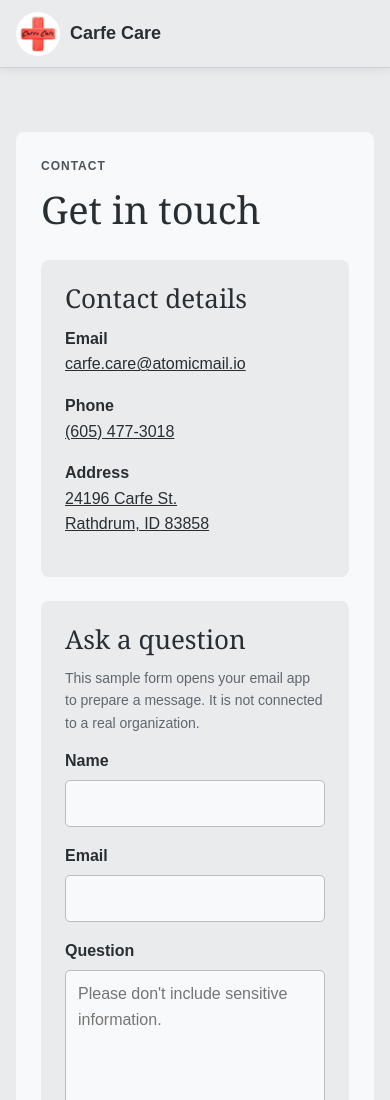
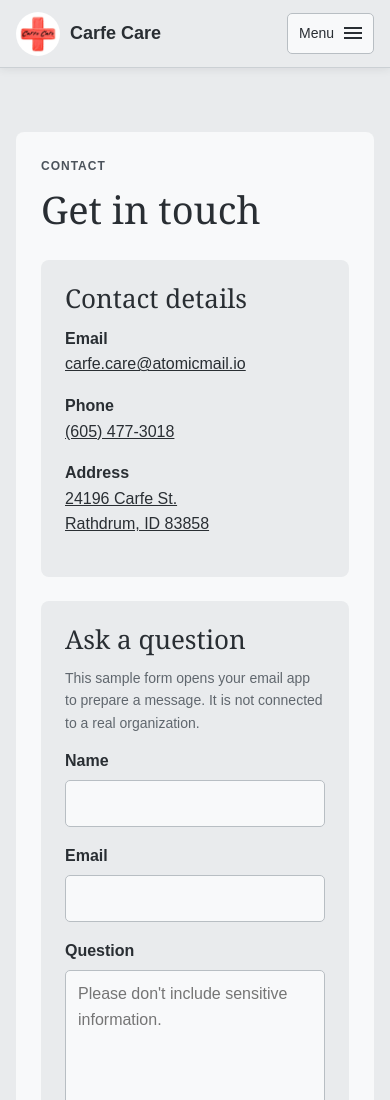
Before and after one commit to EarthWormsYas/Carfe-Care, a plain HTML site: page pages/contact.html in a window 390 px wide. Shown: the top 1100 px of the page. Drawn offline with Linux system fonts and the light colour scheme.

Commit message:
Add files via upload

```diff
--- a/pages/contact.html
+++ b/pages/contact.html
@@ -15,7 +15,11 @@
             <img class="site-logo" src="../assets/CarfeCareLogo.jpg" alt="" width="44" height="44">
             <span>Carfe Care</span>
         </a>
-        <nav aria-label="Main navigation">
+        <button class="nav-toggle" type="button" aria-expanded="false" aria-controls="main-navigation">
+            <span>Menu</span>
+            <span class="nav-toggle-icon" aria-hidden="true"></span>
+        </button>
+        <nav id="main-navigation" aria-label="Main navigation">
             <a href="../index.html">Home</a>
             <a href="donate.html">Donate</a>
             <a href="../index.html#about">About Us</a>
```
Also changed, not shown: pages/donate.html (+5 -1 lines), pages/get-support.html (+5 -1 lines), pages/idk.html (+5 -1 lines), pages/no.html (+5 -1 lines), pages/programs.html (+5 -1 lines).
